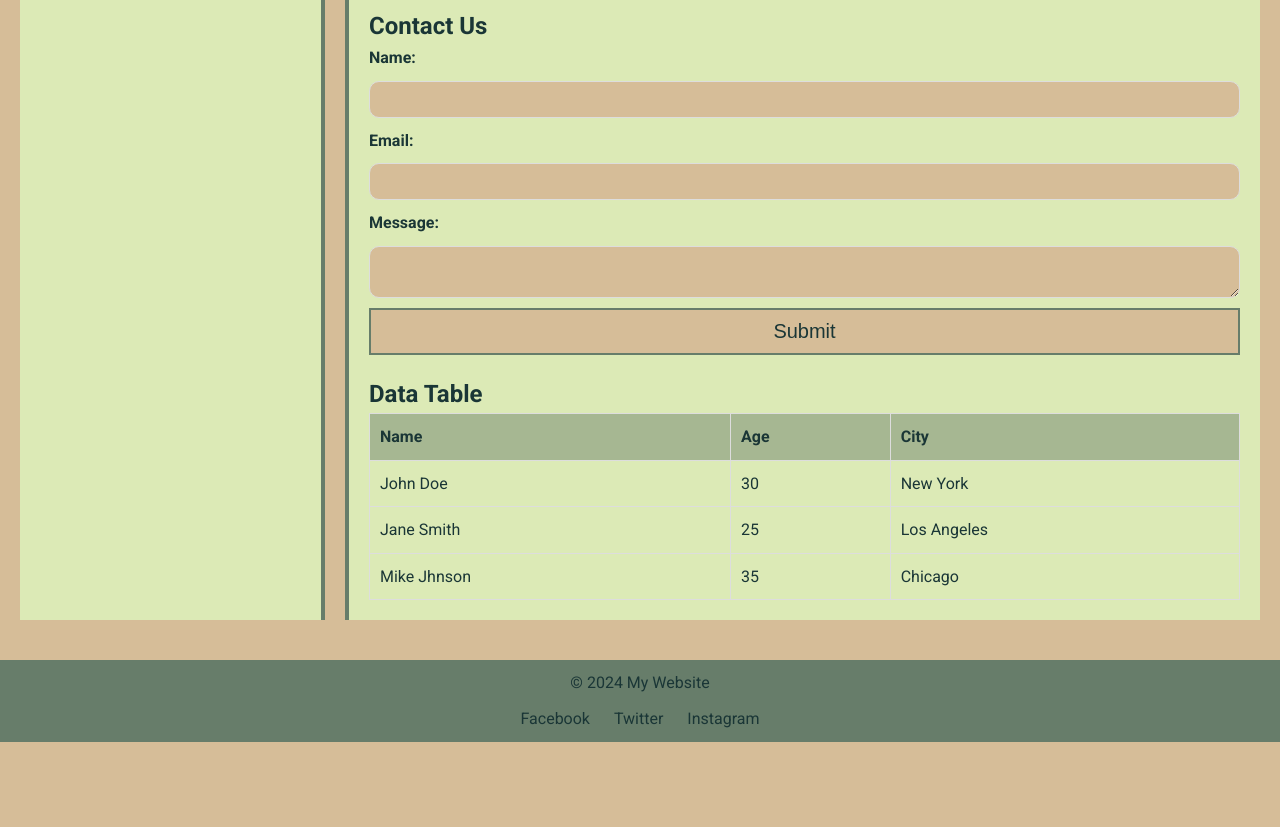
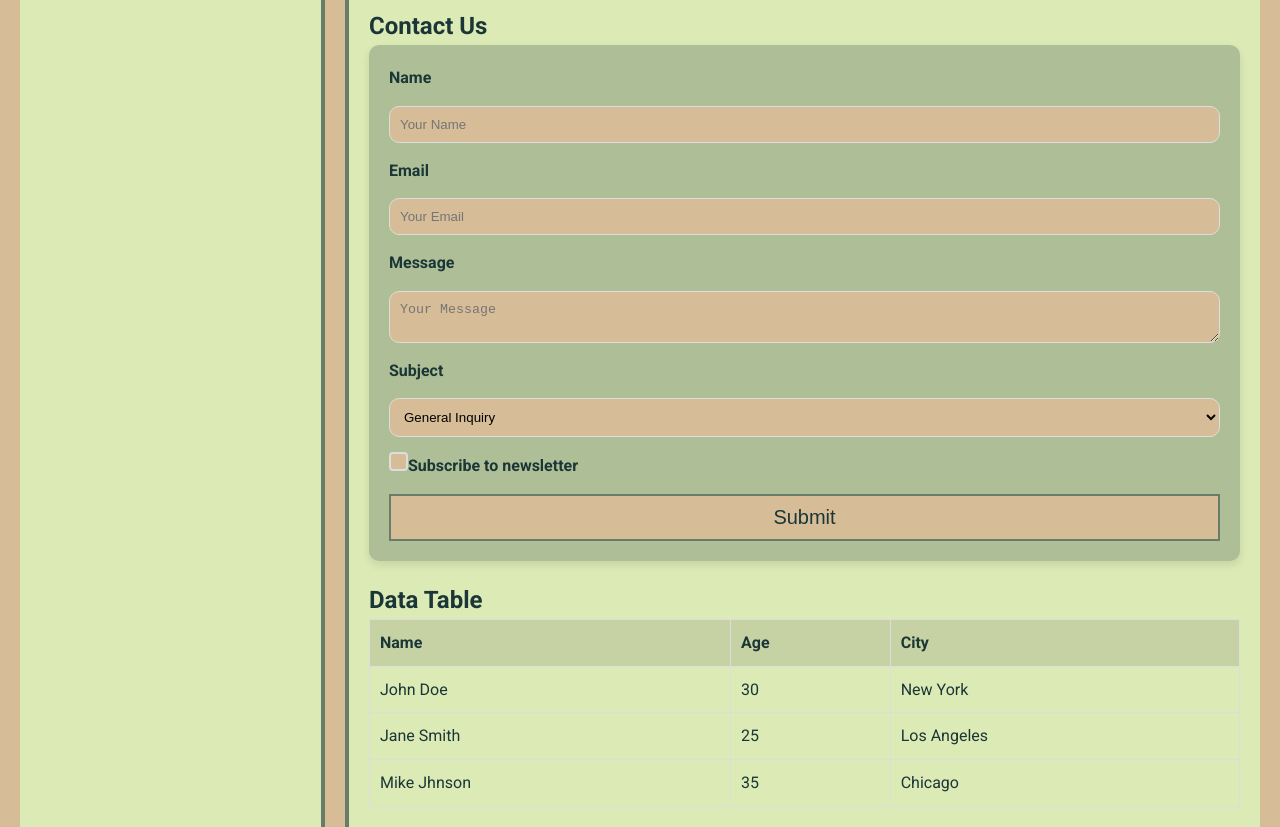
Before and after one commit to jorgelagartera/CSS-Practicing-3, a plain HTML site: page index.html in a window 1280 px wide. Shown: the part 798-1625 px from the top of the page. Before the commit the page ends 1540 px from the top, so only its background shows below. Drawn offline with Linux system fonts and the light colour scheme.

Commit message:
add some styling to the form

```diff
--- a/index.html
+++ b/index.html
@@ -1,4 +1,3 @@
-
 <!DOCTYPE html>
 <html>
 <head>
@@ -62,15 +61,31 @@
                     <source src="sample-video.mp4" type="video/mp4">
                     Your browser does not support the video tag.
                 </video>
+            </section>
             <section class="form-section">
                 <h2>Contact Us</h2>
                 <form>
-                    <label for="name">Name:</label>
-                    <input type="text" id="name" name="name" required>
-                    <label for="email">Email:</label>
-                    <input type="email" id="email" name="email" required>
-                    <label for="message">Message:</label>
-                    <textarea id="message" name="message" required></textarea>
+                    <label for="name">Name</label>
+                    <input type="text" id="name" name="name" placeholder="Your Name" required>
+
+                    <label for="email">Email</label>
+                    <input type="email" id="email" name="email" placeholder="Your Email" required>
+
+                    <label for="message">Message</label>
+                    <textarea id="message" name="message" placeholder="Your Message" required></textarea>
+
+                    <label for="subject">Subject</label>
+                    <select id="subject" name="subject">
+                        <option value="general">General Inquiry</option>
+                        <option value="support">Support</option>
+                        <option value="feedback">Feedback</option>
+                    </select>
+
+                    <div class="form-check">
+                        <input type="checkbox" id="subscribe" name="subscribe">
+                        <label for="subscribe">Subscribe to newsletter</label>
+                    </div>
+
                     <button type="submit">Submit</button>
                 </form>
             </section>
--- a/styles.css
+++ b/styles.css
@@ -22,7 +22,7 @@ body {
 
 /* Header */
 header {
-    background-color: #677d6a;
+    background-color: #677d6ab5;
     color: #1a3636;
     padding: 20px;
     display: flex;
@@ -148,18 +148,29 @@ main {
 
 .form-section form {
     display: grid;
-    gap: 10px;
+    gap: 15px;
+    background: #1a36363c;
+    padding: 20px;
+    border-radius: 10px;
+    box-shadow: 0 4px 8px rgba(0, 0, 0, 0.1);
 }
 
 .form-section label {
     font-weight: bold;
 }
 
-.form-section input, .form-section textarea {
+.form-section input, .form-section textarea, .form-section select {
     padding: 10px;
     border: 1px solid #ddd;
     border-radius: 10px;
     background-color: #d6bd98;
+    transition: border-color 0.3s, box-shadow 0.3s;
+}
+
+.form-section input:focus, .form-section textarea:focus, .form-section select:focus {
+    border-color: #4CAF50;
+    box-shadow: 0 0 8px rgba(76, 175, 80, 0.2);
+    outline: none;
 }
 
 .form-section button {
@@ -174,6 +185,37 @@ main {
 
 .form-section button:hover {
     background-color:#677d6a77;
+}
+
+.form-check {
+    display: flex;
+    align-items: center;
+    gap: 10px;
+}
+
+.form-check input[type="checkbox"] {
+    display: none;
+}
+
+.form-check input[type="checkbox"] + label::before {
+    content: '';
+    display: inline-block;
+    width: 15px;
+    height: 15px;
+    border: 2px solid #ddd;
+    border-radius: 4px;
+    background-color: #d6bd98;
+    transition: background-color 0.3s, border-color 0.3s;
+}
+
+.form-check input[type="checkbox"]:checked + label::before {
+    background-color: #1a36368c;
+    border-color: #4CAF50;
+    content: '\2713';
+    color: #fff;
+    font-size: 16px;
+    text-align: center;
+    line-height: 20px;
 }
 
 /* Table Section */
@@ -193,12 +235,12 @@ main {
 }
 
 .table-section th {
-    background-color: #677d6a77;
+    background-color: rgba(0, 0, 0, 0.1);
 }
 
 /* Footer */
 footer {
-    background-color: #677d6a;
+    background-color: #677d6ab5;
     color: #1a3636;
     text-align: center;
     padding: 10px;
```
